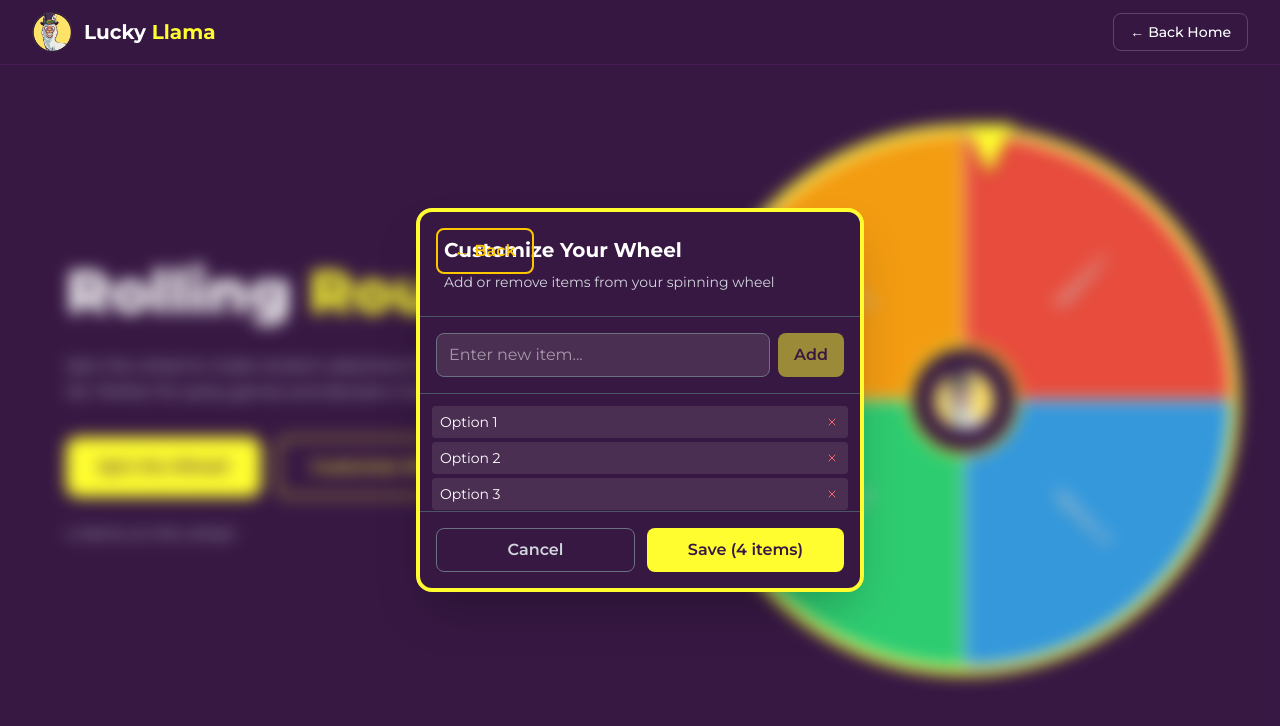
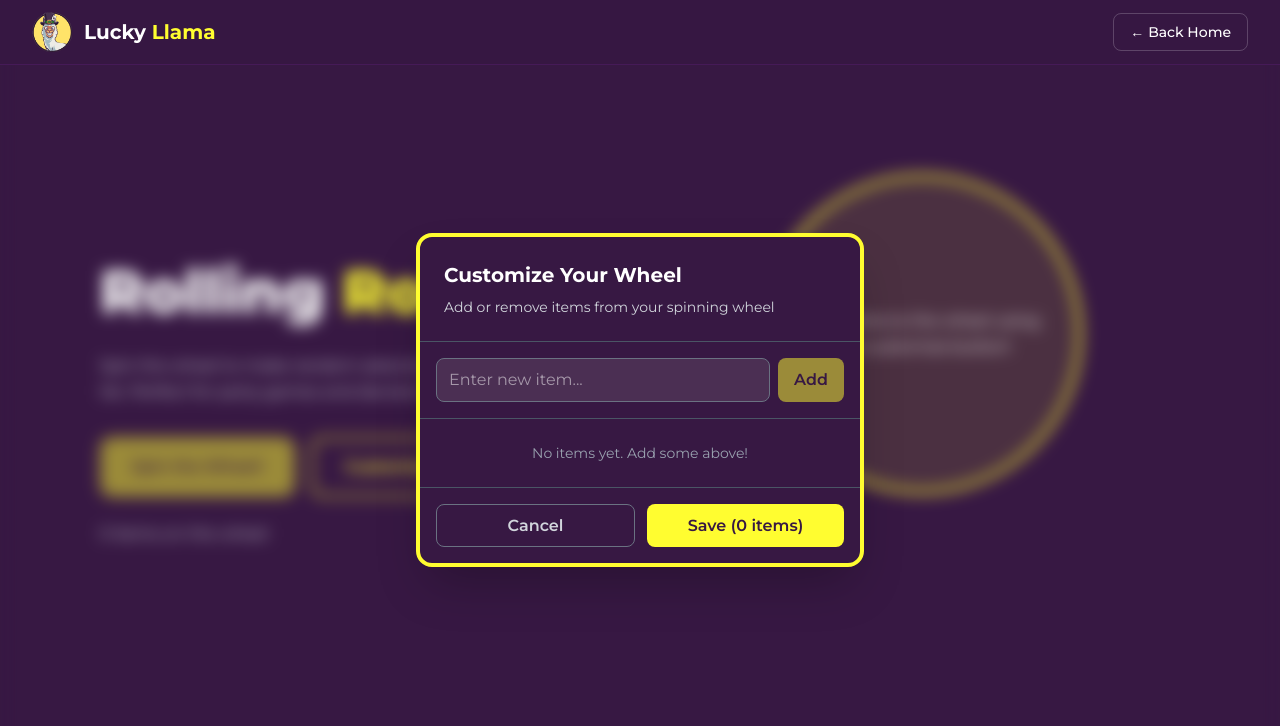
Before and after one commit to elijah-alonzo/lucky-llama, a Next.js app: page /roulette in a window 1280 px wide. Both pictures are taken after a click on the button "Customize Wheel". Shown: the top 726 px of the page. Built offline with nearby package versions, Linux system fonts and the light colour scheme.

Commit message:
Fix deployment errors: remove unused vars, fix empty wheel default

```diff
--- a/app/components/FloatingInput.tsx
+++ b/app/components/FloatingInput.tsx
@@ -1,6 +1,7 @@
 'use client';
 
 import { useState, useEffect } from 'react';
+import Link from 'next/link';
 
 interface FloatingInputProps {
   isVisible: boolean;
@@ -46,17 +47,9 @@ export default function FloatingInput({ isVisible, onToggle, currentItems, onUpd
       {isVisible && (
         <div className="fixed inset-0 backdrop-blur-sm flex items-center justify-center z-40 p-4">
           <div
-            className="w-full max-w-md rounded-2xl shadow-2xl max-h-96 flex flex-col border-4 relative"
+            className="w-full max-w-md rounded-2xl shadow-2xl max-h-96 flex flex-col border-4"
             style={{ backgroundColor: '#371843', borderColor: '#fffd30' }}
           >
-            {/* Back Button */}
-            <a
-              href="/"
-              className="absolute top-4 left-4 px-4 py-2 rounded-lg font-semibold border-2 border-yellow-400 text-yellow-400 bg-transparent hover:bg-yellow-400 hover:text-[#371843] transition-all"
-              style={{ zIndex: 10 }}
-            >
-              &#8592; Back
-            </a>
             {/* Header */}
             <div className="p-6 border-b border-gray-600">
               <h3 className="text-xl font-bold text-white mb-2">
--- a/app/components/SpinWheel.tsx
+++ b/app/components/SpinWheel.tsx
@@ -6,14 +6,13 @@ import Image from 'next/image';
 interface SpinWheelProps {
   items: string[];
   isSpinning: boolean;
-  winnerIndex?: number | null;
 }
 
 interface SpinWheelRef {
   spinToIndex: (index: number) => void;
 }
 
-const SpinWheel = forwardRef<SpinWheelRef, SpinWheelProps>(({ items, isSpinning, winnerIndex }, ref) => {
+const SpinWheel = forwardRef<SpinWheelRef, SpinWheelProps>(({ items, isSpinning }, ref) => {
   const [rotation, setRotation] = useState(0);
 
   // Spin to a specific index so the pointer lands on the winner
@@ -48,7 +47,7 @@ const SpinWheel = forwardRef<SpinWheelRef, SpinWheelProps>(({ items, isSpinning,
     return colors[index % colors.length];
   };
 
-  const getTextColor = (bgColor: string) => {
+  const getTextColor = () => {
     // Return white text for better visibility on all colors
     return '#ffffff';
   };
@@ -145,7 +144,7 @@ const SpinWheel = forwardRef<SpinWheelRef, SpinWheelProps>(({ items, isSpinning,
         <svg className="w-full h-full" viewBox="0 0 320 320">
           {items.map((item, index) => {
             const segmentColor = getSegmentColor(index);
-            const textColor = getTextColor(segmentColor);
+            const textColor = getTextColor();
             const textPos = getTextPosition(index);
 
             return (
--- a/app/page.tsx
+++ b/app/page.tsx
@@ -5,7 +5,7 @@ import Image from 'next/image';
 import Link from 'next/link';
 
 export default function Home() {
-  const [activeSection, setActiveSection] = useState('home');
+  const [, setActiveSection] = useState('home');
 
   const scrollToGameModes = () => {
     setActiveSection('gamemodes');
--- a/app/roulette/page.tsx
+++ b/app/roulette/page.tsx
@@ -7,7 +7,7 @@ import SpinWheel from '../components/SpinWheel';
 import FloatingInput from '../components/FloatingInput';
 
 export default function Roulette() {
-  const [wheelItems, setWheelItems] = useState<string[]>(['Option 1', 'Option 2', 'Option 3', 'Option 4']);
+  const [wheelItems, setWheelItems] = useState<string[]>([]);
   const [isSpinning, setIsSpinning] = useState(false);
   const [winner, setWinner] = useState<string>('');
   const [winnerIndex, setWinnerIndex] = useState<number | null>(null);
@@ -114,7 +114,6 @@ export default function Roulette() {
                     ref={wheelRef}
                     items={wheelItems}
                     isSpinning={isSpinning}
-                    winnerIndex={winnerIndex}
                   />
                 </div>
               </div>
```
